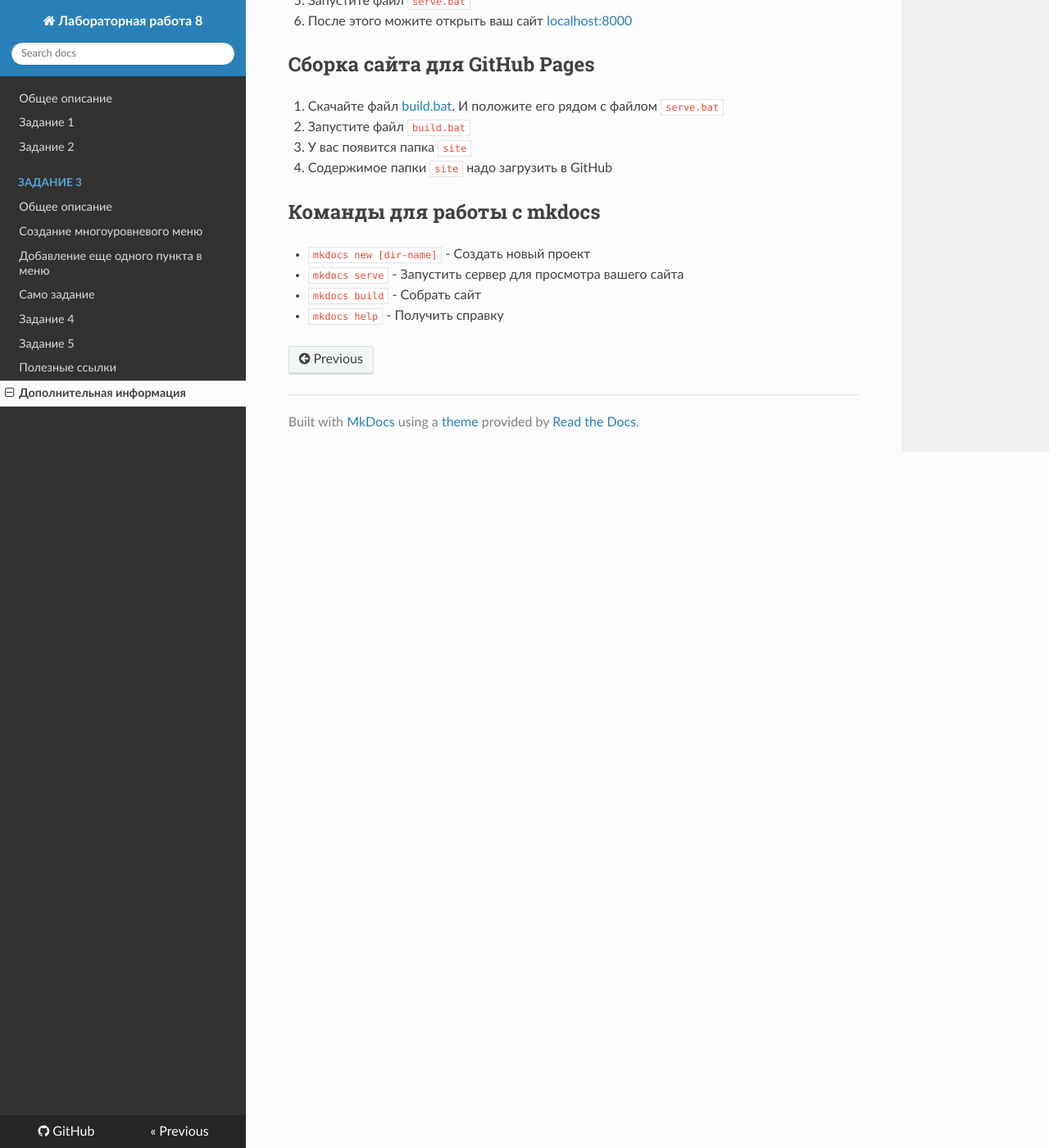
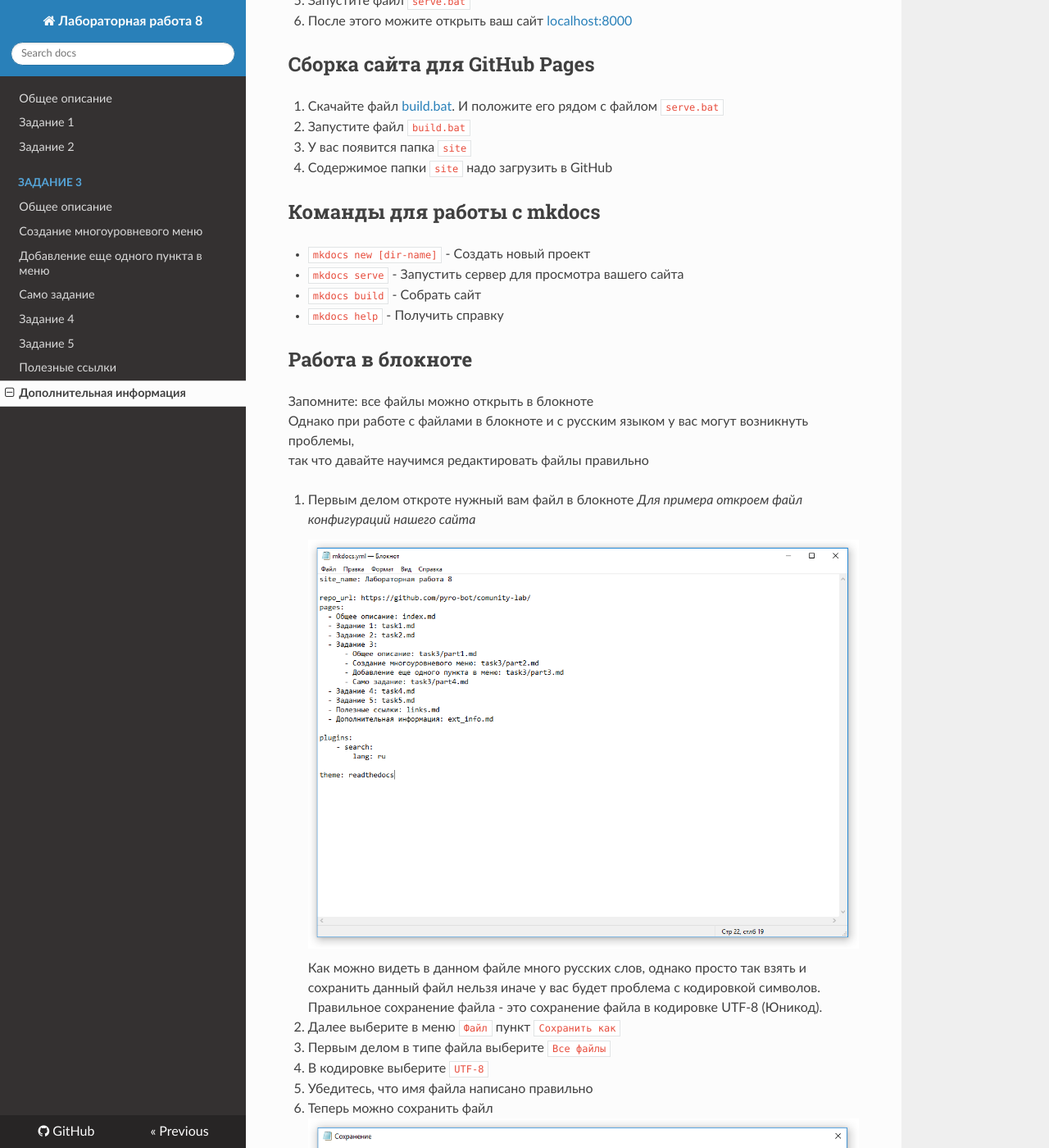
Before and after one commit to pyro-bot/comunity-lab, an MkDocs documentation site: the page built from docs/ext_info.md, in a window 1280 px wide and 1400 px high, scrolled down 1276 px. Shown: the whole window at 82% size. Built offline with MkDocs 1.6.1, drawn with Linux system fonts in a browser that asks for light colours; nearby versions of some CDN libraries; old or Windows-style settings are respelled for this version of MkDocs.

Commit message:
Добавлен пункт с блокнотом

```diff
--- a/docs/ext_info.md
+++ b/docs/ext_info.md
@@ -36,3 +36,20 @@
 * `mkdocs serve` - Запустить сервер для просмотра вашего сайта
 * `mkdocs build` - Собрать сайт
 * `mkdocs help` - Получить справку
+
+## Работа в блокноте
+
+Запомните: все файлы можно открыть в блокноте
+Однако при работе с файлами в блокноте и с русским языком у вас могут возникнуть проблемы,
+так что давайте научимся редактировать файлы правильно
+
+1. Первым делом откроте нужный вам файл в блокноте *Для примера откроем файл конфигураций нашего сайта*
+![:](img/notepad/step1.png)
+Как можно видеть в данном файле много русских  слов, однако просто так взять и сохранить данный файл нельзя иначе у вас будет проблема с кодировкой символов.
+Правильное сохранение файла - это сохранение файла в кодировке UTF-8 (Юникод).
+2. Далее выберите в меню `Файл` пункт `Сохранить как`
+3. Первым делом в типе файла выберите `Все файлы`
+3. В кодировке выберите `UTF-8`
+4. Убедитесь, что имя файла написано правильно
+5. Теперь можно сохранить файл
+![:](img/notepad/step2.png)
```
Also changed, not shown: docs/index.md (+1 -1 lines), docs/img/notepad/step1.png (added), docs/img/notepad/step2.png (added), mkdocs.yml (line endings or trailing spaces), 1 other file.
